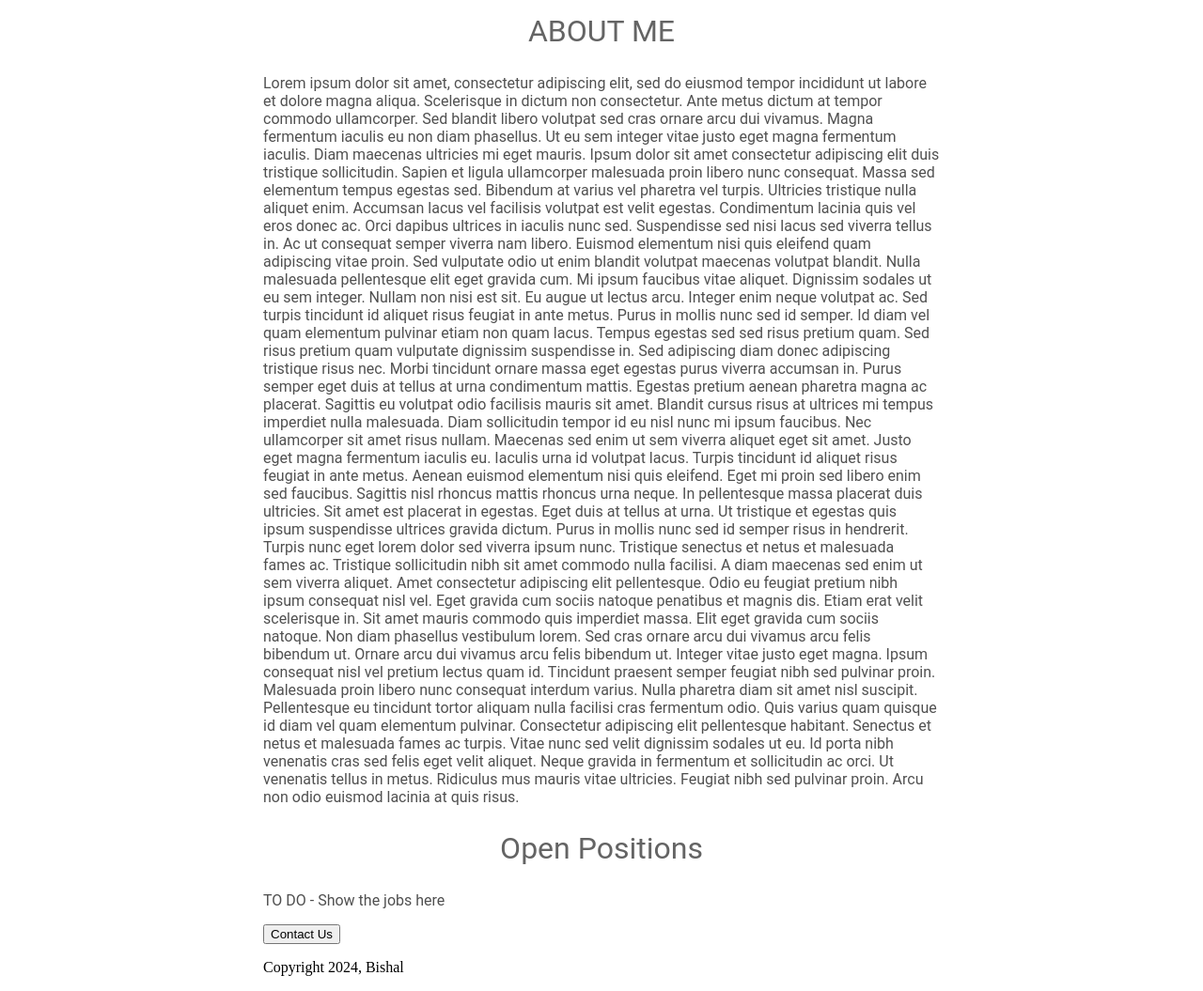
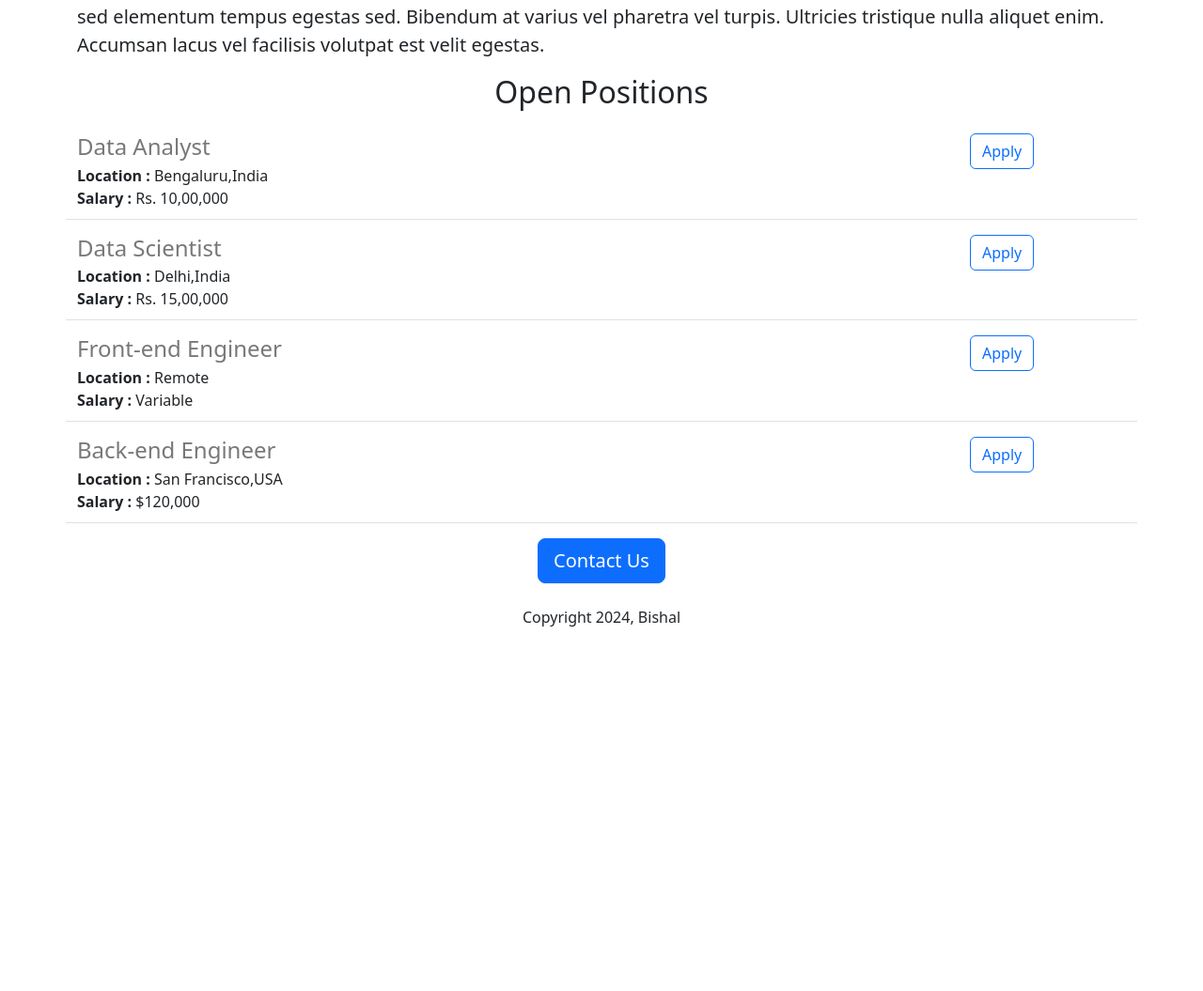
Before and after one commit to bishal715/flask-pro1, a Flask app: page / in a window 1280 px wide. Shown: the part 657-1712 px from the top of the page at 94% size. After the commit the page ends 1324 px from the top, so only its background shows below. Run offline with Flask 3, Linux system fonts and the light colour scheme.

Commit message:
Added dynamic data

```diff
--- a/app.py
+++ b/app.py
@@ -1,9 +1,37 @@
 # from logging import debug
-from flask import Flask,render_template
+from flask import Flask,render_template,jsonify
 app=Flask(__name__)
-
+JOBS=[
+  {
+    "id":1,
+    "title":"Data Analyst",
+    "location":"Bengaluru,India",
+    "salary":"Rs. 10,00,000"
+  },
+  {
+    "id":2,
+    "title":"Data Scientist",
+    "location":"Delhi,India",
+    "salary":"Rs. 15,00,000"
+  },
+  {
+    "id":3,
+    "title":"Front-end Engineer",
+    "location":"Remote",
+    # "salary":"Rs. 12,00,000"
+  },
+  {
+    "id":4,
+    "title":"Back-end Engineer",
+    "location":"San Francisco,USA",
+    "salary":"$120,000"
+  }
+]
 @app.route("/")
 def hello():
-  return render_template("home.html")
+  return render_template("home.html",jobs=JOBS,company_name="Bishal")
+@app.route("/jobs")
+def list_jobs():
+  return jsonify(JOBS)
 if __name__=="__main__":
   app.run(host='0.0.0.0',debug=True)
--- a/templates/home.html
+++ b/templates/home.html
@@ -2,58 +2,35 @@
 <html>
 <head>
   <title>Bishal jobs</title>
+  <meta charset="utf-8">
+  <meta name="viewport" content="width=device-width, initial-scale=1">
+  <link href="https://cdn.jsdelivr.net/npm/bootstrap@5.3.3/dist/css/bootstrap.min.css" rel="stylesheet" integrity="sha384-QWTKZyjpPEjISv5WaRU9OFeRpok6YctnYmDr5pNlyT2bRjXh0JMhjY6hW+ALEwIH" crossorigin="anonymous">
   <style>
-    h1{
-      font-size:40px;
-      font-family:Roboto;
-      font-weight:normal;
-      color:rgb(100,100,100);
-      text-align:center;
-    }
     #banner{
+      height:360px;
       width:100%;
-      height=360px;
       object-fit:cover;
-    }
-    h2{
-      font-family:Roboto;
-      font-size:32px;
-      text-align:center;
-      color:rgb(100,100,100);
-      font-weight:normal;
-    }
-    .bodytext{
-      font-family: Roboto;
-      color:rgb(80,80,80);
-    }
-    #container{
-      max-width: 720px;
-      margin: 0 auto 0 auto;
-    }
-    #contactbutton{
-      text-align:center;
     }
   </style>
 </head>
 <body>
-  <div id="container">
-  <h1>BISHAL JOBS</h1>
-  <img id="banner" src="static/home_img.jpg" >
-  <h2>ABOUT ME</h2>
-  <p class="bodytext">Lorem ipsum dolor sit amet, consectetur adipiscing elit, sed do eiusmod tempor incididunt ut labore et dolore magna aliqua. Scelerisque in dictum non consectetur. Ante metus dictum at tempor commodo ullamcorper. Sed blandit libero volutpat sed cras ornare arcu dui vivamus. Magna fermentum iaculis eu non diam phasellus. Ut eu sem integer vitae justo eget magna fermentum iaculis. Diam maecenas ultricies mi eget mauris. Ipsum dolor sit amet consectetur adipiscing elit duis tristique sollicitudin. Sapien et ligula ullamcorper malesuada proin libero nunc consequat. Massa sed elementum tempus egestas sed. Bibendum at varius vel pharetra vel turpis. Ultricies tristique nulla aliquet enim. Accumsan lacus vel facilisis volutpat est velit egestas.
+  <div class="container">
+  <h1 class="text-center mt-2 mb-4" >BISHAL JOBS</h1>
+  <img class="img-fluid" id="banner" src="static/home_img.jpg" >
+  <h2 class="text-center mt-2 mb-4">ABOUT ME</h2>
+  <p class="lead">Lorem ipsum dolor sit amet, consectetur adipiscing elit, sed do eiusmod tempor incididunt ut labore et dolore magna aliqua. Scelerisque in dictum non consectetur. Ante metus dictum at tempor commodo ullamcorper. Sed blandit libero volutpat sed cras ornare arcu dui vivamus. Magna fermentum iaculis eu non diam phasellus. Ut eu sem integer vitae justo eget magna fermentum iaculis. Diam maecenas ultricies mi eget mauris. Ipsum dolor sit amet consectetur adipiscing elit duis tristique sollicitudin. Sapien et ligula ullamcorper malesuada proin libero nunc consequat. Massa sed elementum tempus egestas sed. Bibendum at varius vel pharetra vel turpis. Ultricies tristique nulla aliquet enim. Accumsan lacus vel facilisis volutpat est velit egestas.
+</p>
+  <h2 class="text-center mt-2 mb-4">Open Positions</h2>
 
-  Condimentum lacinia quis vel eros donec ac. Orci dapibus ultrices in iaculis nunc sed. Suspendisse sed nisi lacus sed viverra tellus in. Ac ut consequat semper viverra nam libero. Euismod elementum nisi quis eleifend quam adipiscing vitae proin. Sed vulputate odio ut enim blandit volutpat maecenas volutpat blandit. Nulla malesuada pellentesque elit eget gravida cum. Mi ipsum faucibus vitae aliquet. Dignissim sodales ut eu sem integer. Nullam non nisi est sit. Eu augue ut lectus arcu. Integer enim neque volutpat ac. Sed turpis tincidunt id aliquet risus feugiat in ante metus. Purus in mollis nunc sed id semper. Id diam vel quam elementum pulvinar etiam non quam lacus. Tempus egestas sed sed risus pretium quam. Sed risus pretium quam vulputate dignissim suspendisse in. Sed adipiscing diam donec adipiscing tristique risus nec.
+    <div>
+    {% for job in jobs %}
+        {% include "jobitem.html" %}
+    {% endfor %}
+    </div>
 
-  Morbi tincidunt ornare massa eget egestas purus viverra accumsan in. Purus semper eget duis at tellus at urna condimentum mattis. Egestas pretium aenean pharetra magna ac placerat. Sagittis eu volutpat odio facilisis mauris sit amet. Blandit cursus risus at ultrices mi tempus imperdiet nulla malesuada. Diam sollicitudin tempor id eu nisl nunc mi ipsum faucibus. Nec ullamcorper sit amet risus nullam. Maecenas sed enim ut sem viverra aliquet eget sit amet. Justo eget magna fermentum iaculis eu. Iaculis urna id volutpat lacus. Turpis tincidunt id aliquet risus feugiat in ante metus. Aenean euismod elementum nisi quis eleifend. Eget mi proin sed libero enim sed faucibus. Sagittis nisl rhoncus mattis rhoncus urna neque. In pellentesque massa placerat duis ultricies. Sit amet est placerat in egestas. Eget duis at tellus at urna. Ut tristique et egestas quis ipsum suspendisse ultrices gravida dictum. Purus in mollis nunc sed id semper risus in hendrerit. Turpis nunc eget lorem dolor sed viverra ipsum nunc.
-
-  Tristique senectus et netus et malesuada fames ac. Tristique sollicitudin nibh sit amet commodo nulla facilisi. A diam maecenas sed enim ut sem viverra aliquet. Amet consectetur adipiscing elit pellentesque. Odio eu feugiat pretium nibh ipsum consequat nisl vel. Eget gravida cum sociis natoque penatibus et magnis dis. Etiam erat velit scelerisque in. Sit amet mauris commodo quis imperdiet massa. Elit eget gravida cum sociis natoque. Non diam phasellus vestibulum lorem. Sed cras ornare arcu dui vivamus arcu felis bibendum ut. Ornare arcu dui vivamus arcu felis bibendum ut. Integer vitae justo eget magna.
-
-  Ipsum consequat nisl vel pretium lectus quam id. Tincidunt praesent semper feugiat nibh sed pulvinar proin. Malesuada proin libero nunc consequat interdum varius. Nulla pharetra diam sit amet nisl suscipit. Pellentesque eu tincidunt tortor aliquam nulla facilisi cras fermentum odio. Quis varius quam quisque id diam vel quam elementum pulvinar. Consectetur adipiscing elit pellentesque habitant. Senectus et netus et malesuada fames ac turpis. Vitae nunc sed velit dignissim sodales ut eu. Id porta nibh venenatis cras sed felis eget velit aliquet. Neque gravida in fermentum et sollicitudin ac orci. Ut venenatis tellus in metus. Ridiculus mus mauris vitae ultricies. Feugiat nibh sed pulvinar proin. Arcu non odio euismod lacinia at quis risus.</p>
-  <h2>Open Positions</h2>
-  <p class="bodytext">TO DO - Show the jobs here</p>
-    <div>
-      <button id="contactbutton">Contact Us</button>
-      <p>Copyright 2024, Bishal</p>
+    <div class="text-center">
+      <button class="btn btn-primary btn-lg">Contact Us</button>
+      <p class="mt-4">Copyright 2024, Bishal</p>
     </div/
   </div>
 </body>
--- /dev/null
+++ b/templates/jobitem.html
@@ -0,0 +1,22 @@
+<div class="border-bottom row" style="margin-bottom:16px;padding-bottom:10px">
+  <div class="col-10">
+  <h4 style="color :rgb(120,120,120); margin-bottom:4px;">
+    {{job['title']}}
+  </h4>
+  <div>
+    <b>Location : </b>{{job['location']}}
+  </div>
+  {% if 'salary' in job  %}
+  <div>
+    <b>Salary : </b>{{job['salary']}}
+  </div>
+  {% else %}
+  <div>
+    <b>Salary : </b>Variable
+  </div>
+  {% endif %}
+  </div>
+  <div class="col-2">
+  <button type="button" class="btn btn-outline-primary">Apply</button>
+  </div>
+</div>
```
Also changed, not shown: 1 other file.
